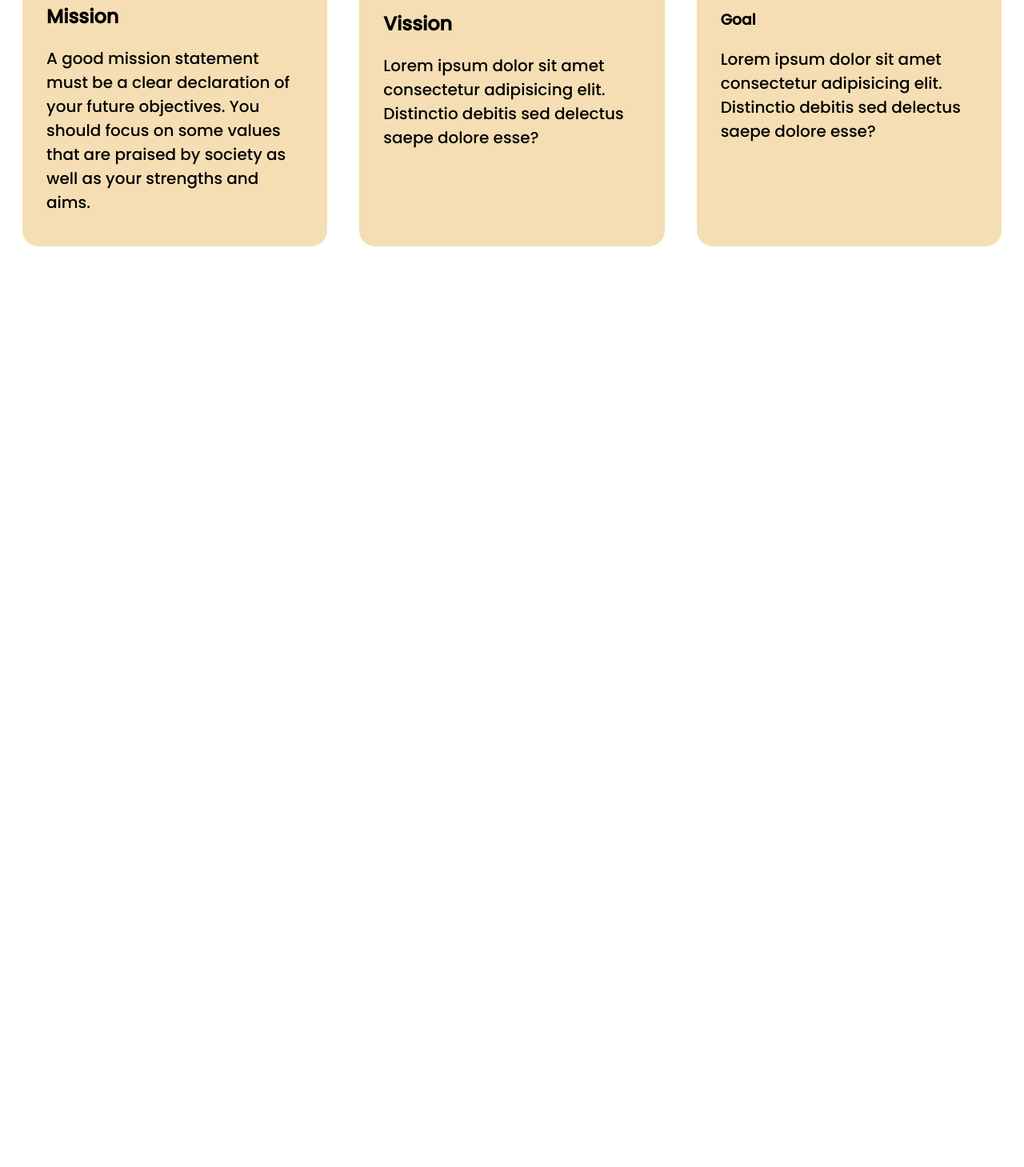
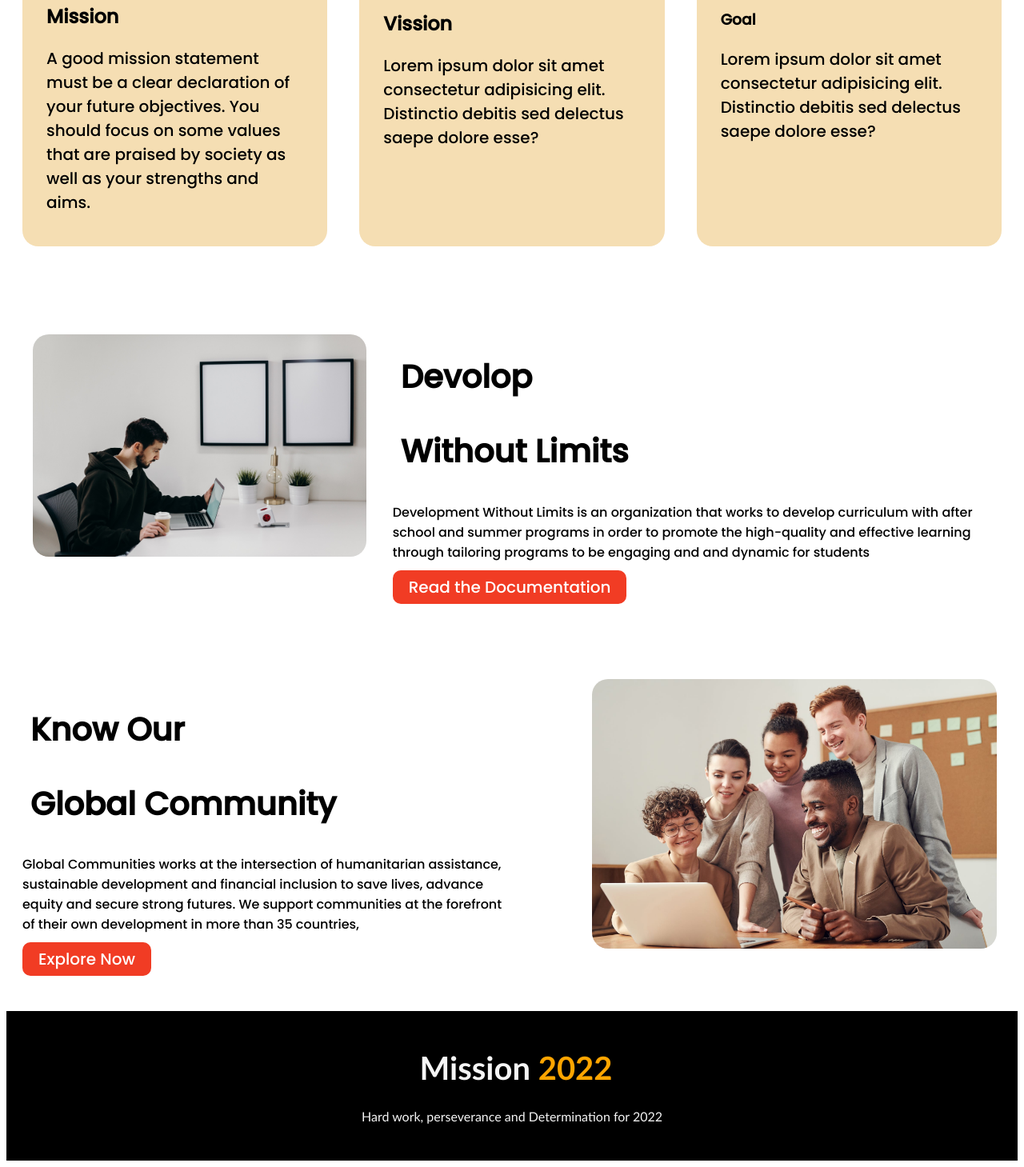
Before and after one commit to Mahedi-junior/mission-2022, a plain HTML site: page index.html in a window 1280 px wide. Shown: the part 880-2339 px from the top of the page at 80% size. Before the commit the page ends 1246 px from the top, so only its background shows below. Drawn offline with Linux system fonts and the light colour scheme.

Commit message:
last-part added

```diff
--- a/index.html
+++ b/index.html
@@ -70,6 +70,45 @@
             </div>
         </div>
     </section>
+
+
+    <section class="third-part">
+        <div class="man-pic">
+            <img src="person/devoloper.jpg" alt="">
+        </div>
+        <div class="man-pic1">
+            <div>
+                <h1>Devolop</h1>
+                <h1>Without Limits</h1>
+                <p>Development Without Limits is an organization that works to develop curriculum with after school and
+                    summer programs in order to promote the high-quality and effective learning through tailoring
+                    programs to be engaging and and dynamic for students</p>
+                <a class="button" href="" target="blank">Read the Documentation</a>
+            </div>
+        </div>
+    </section>
+
+
+    <section class="fourth-part">
+        <div class="man2-pic">
+            <div class="last1">
+                <h1>Know Our</h1>
+                <h1>Global Community</h1>
+                <p>Global Communities works at the intersection of humanitarian assistance, sustainable development and
+                    financial inclusion to save lives, advance equity and secure strong futures. We support communities
+                    at the forefront of their own development in more than 35 countries,</p>
+                <a class="button" href="" target="blank">Explore Now</a>
+            </div>
+        </div>
+
+        <div class="man2-pic">
+            <img src="person/programmer-comunity.jpeg" alt="">
+        </div>
+    </section>
+    <footer>
+        <h1>Mission <span>2022</span></h1>
+        <p>Hard work, perseverance and Determination for 2022</p>
+    </footer>
 </body>
 
 </html>
--- a/style.css
+++ b/style.css
@@ -60,3 +60,43 @@ section{
     width: 100%;
     font-size: 20px;
 }
+.third-part{
+    margin-top: 50px;
+}
+.man-pic{
+    width: 100%;
+    padding: 10px 10px
+}
+.man-pic img{
+    width: 90%;
+    margin-left: 5%;
+    border-radius: 20px;
+}
+.man-pic1{
+    margin-right: 30px;
+}
+.fourth-part{
+    margin-top: 100px;
+}
+.man2-pic{
+    width: 50%;
+}
+.man2-pic img{
+    width: 80%;
+    border-radius: 20px;
+    margin-left: 100px;
+}
+.last1{
+    margin-left: 20px;
+}
+
+footer{
+    margin-top: 50px;
+    text-align: center;
+    color: whitesmoke;
+    background-color: black;
+  padding-top: 20px;
+  padding-bottom: 30px;
+  font-family: 'Trebuchet MS', 'Lucida Sans Unicode', 'Lucida Grande', 'Lucida Sans', Arial, sans-serif;
+
+}
```
Also changed, not shown: person/coding.png (added), person/devoloper.jpg (added), person/programmer-comunity.jpeg (added), 1 other file.
